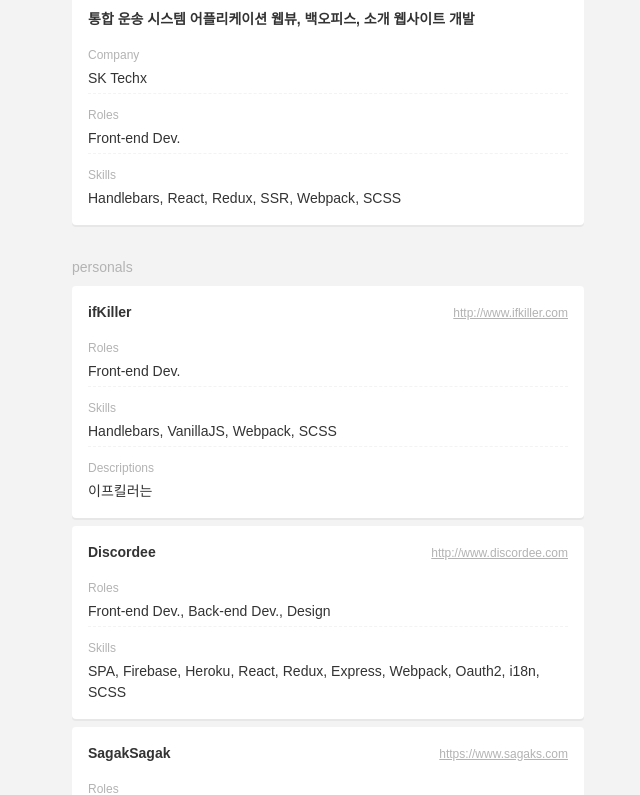
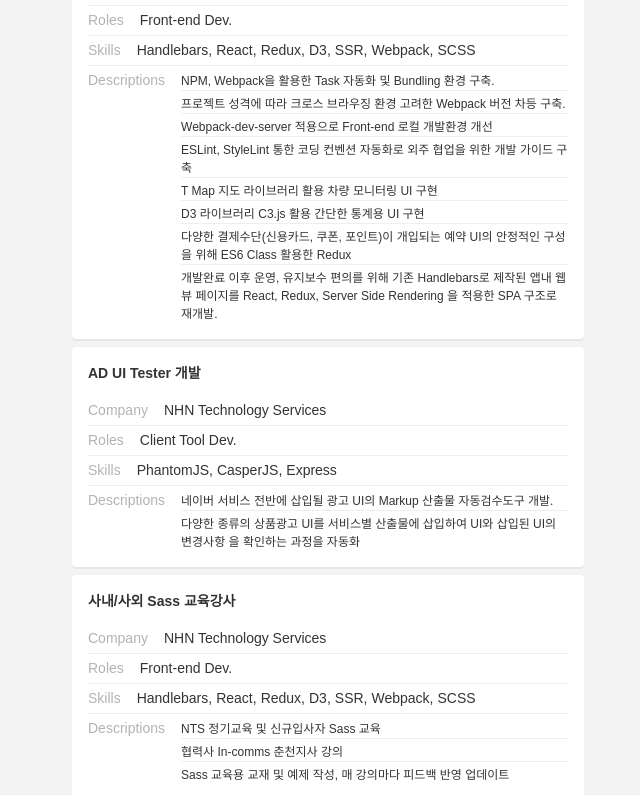
Before and after one commit to reumia/resume, a React app: page / in a window 1280 px wide. Shown: the part 749-1544 px from the top of the page, without its empty margins (312-952 px from the left). Built offline with nearby package versions, Linux system fonts and the light colour scheme.

Commit message:
Data 업데이트 및 List 컴퍼넌트 추가

```diff
--- a/src/components/Card.js
+++ b/src/components/Card.js
@@ -2,6 +2,7 @@
 import _ from 'lodash'
 
 import Item from './Item'
+import List from './ItemList'
 
 const Card = ({ data }) => {
     const renderLink = string => {
@@ -11,7 +12,7 @@
 
     const renderContents = () => {
         let contents;
-        const contentsData = _.omit(data, [ 'name', 'url' ])
+        const contentsData = _.omit(data, [ 'name', 'url', 'descriptions' ])
 
         if (contentsData) {
             contents = _.map(contentsData, (item, key) => {
@@ -28,6 +29,13 @@
         } else return false
     }
 
+    const renderDescriptions = () => {
+        const contents = data.descriptions
+
+        if (contents && contents.length > 0) return <List value={ contents } title='descriptions' />
+        else return false
+    }
+
     return (
         <div className="card">
             <div className="card-title">
@@ -36,6 +44,7 @@
             </div>
             <div className="card-contents">
                 { renderContents() }
+                { renderDescriptions() }
             </div>
         </div>
     )
--- /dev/null
+++ b/src/components/ItemList.js
@@ -0,0 +1,20 @@
+import React from 'react'
+
+import LocaleString from './LocaleString'
+
+const ItemList = ({ value, title }) => {
+    const listItems = value.map((item, key) => {
+        return <li className="item-list-item" key={ key }>{ item }</li>
+    })
+
+    return (
+        <div className="item">
+            <div className="item-title">
+                <LocaleString string={ title }/>
+            </div>
+            <ul className="item-list">{ listItems }</ul>
+        </div>
+    )
+}
+
+export default ItemList
--- a/src/data.js
+++ b/src/data.js
@@ -47,8 +47,38 @@
                 'name': '통합 운송 시스템 어플리케이션 웹뷰, 백오피스, 소개 웹사이트 개발',
                 'company': 'SK Techx',
                 'roles': [ 'Front-end Dev.' ],
-                'skills': [ 'Handlebars', 'React', 'Redux', 'SSR', 'Webpack', 'SCSS' ],
-                'descriptions': ''
+                'skills': [ 'Handlebars', 'React', 'Redux', 'D3', 'SSR', 'Webpack', 'SCSS' ],
+                'descriptions': [
+                    'NPM, Webpack을 활용한 Task 자동화 및 Bundling 환경 구축.',
+                    '프로젝트 성격에 따라 크로스 브라우징 환경 고려한 Webpack 버전 차등 구축.',
+                    'Webpack-dev-server 적용으로 Front-end 로컬 개발환경 개선',
+                    'ESLint, StyleLint 통한 코딩 컨벤션 자동화로 외주 협업을 위한 개발 가이드 구축',
+                    'T Map 지도 라이브러리 활용 차량 모니터링 UI 구현',
+                    'D3 라이브러리 C3.js 활용 간단한 통계용 UI 구현',
+                    '다양한 결제수단(신용카드, 쿠폰, 포인트)이 개입되는 예약 UI의 안정적인 구성을 위해 ES6 Class 활용한 Redux',
+                    '개발완료 이후 운영, 유지보수 편의를 위해 기존 Handlebars로 제작된 앱내 웹뷰 페이지를 React, Redux, Server Side Rendering 을 적용한 SPA 구조로 재개발.'
+                ]
+            },
+            {
+                'name': 'AD UI Tester 개발',
+                'company': 'NHN Technology Services',
+                'roles': [ 'Client Tool Dev.' ],
+                'skills': [ 'PhantomJS', 'CasperJS', 'Express' ],
+                'descriptions': [
+                    '네이버 서비스 전반에 삽입될 광고 UI의 Markup 산출물 자동검수도구 개발.',
+                    '다양한 종류의 상품광고 UI를 서비스별 산출물에 삽입하여 UI와 삽입된 UI의 변경사항 을 확인하는 과정을 자동화'
+                ]
+            },
+            {
+                'name': '사내/사외 Sass 교육강사',
+                'company': 'NHN Technology Services',
+                'roles': [ 'Front-end Dev.' ],
+                'skills': [ 'Handlebars', 'React', 'Redux', 'D3', 'SSR', 'Webpack', 'SCSS' ],
+                'descriptions': [
+                    'NTS 정기교육 및 신규입사자 Sass 교육',
+                    '협력사 In-comms 춘천지사 강의',
+                    'Sass 교육용 교재 및 예제 작성, 매 강의마다 피드백 반영 업데이트'
+                ]
             }
         ],
         personals: [
@@ -57,21 +87,23 @@
                 'url': 'http://www.ifkiller.com',
                 'roles': [ 'Front-end Dev.' ],
                 'skills': [ 'Handlebars', 'VanillaJS', 'Webpack', 'SCSS' ],
-                'descriptions': '이프킬러는'
+                'descriptions': [
+                    '이프킬러는'
+                ]
             },
             {
                 'name': 'Discordee',
                 'url': 'http://www.discordee.com',
                 'roles': [ 'Front-end Dev.', 'Back-end Dev.', 'Design' ],
                 'skills': [ 'SPA', 'Firebase', 'Heroku', 'React', 'Redux', 'Express', 'Webpack', 'Oauth2', 'i18n', 'SCSS' ],
-                'descriptions': ''
+                'descriptions': []
             },
             {
                 'name': 'SagakSagak',
                 'url': 'https://www.sagaks.com',
                 'roles': [ 'Front-end Dev.', 'Back-end Dev.', 'Design' ],
                 'skills': [ 'SPA', 'AWS', 'Vue', 'Redux', 'Express', 'mySql', 'ORM', 'Webpack', 'SCSS' ],
-                'descriptions': ''
+                'descriptions': []
             }
         ]
     }
--- a/src/styles/index.scss
+++ b/src/styles/index.scss
@@ -142,13 +142,25 @@
   }
   .item ~ .item {
     padding-top: $space-unit / 4;
-    border-top: 1px dashed $color-background-darker;
+    border-top: 1px solid $color-background-darkest;
   }
   .item-title {
-    margin: ($space-unit / 2) 0 ($space-unit / 4);
+    float: left;
+    margin-right: $space-unit;
     color: $color-text-lightest;
+    text-transform: capitalize;
+  }
+  .item-contents {
+    overflow: auto;
+  }
+  .item-list {
+    overflow: auto;
+    padding-top: $space-unit / 8;
     font-size: $font-size-smallest;
-    text-transform: capitalize;
+  }
+  .item-list-item ~ .item-list-item {
+    padding-top: $space-unit / 4;
+    border-top: 1px solid $color-background-darkest;
   }
   .text {
     display: inline-block;
--- a/src/styles/variables.scss
+++ b/src/styles/variables.scss
@@ -12,6 +12,7 @@
 
 $color-background: #fff;
 $color-background-darker: #f3f3f3;
+$color-background-darkest: #eee;
 $color-text: #333;
 $color-text-lighter: lighten($color-text, 30);
 $color-text-lightest: lighten($color-text, 50);
```
